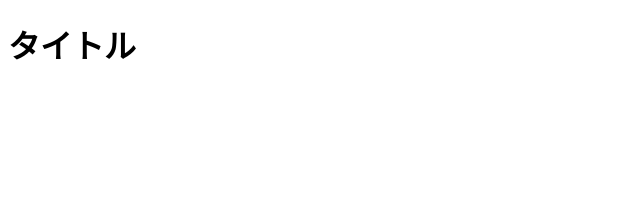
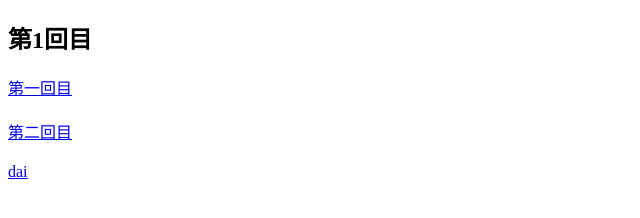
Before and after one commit to hiro20020113/cg96, a plain HTML site: page index.html in a window 1280 px wide. Shown: the whole page, without its empty margins (0-640 px from the left). Drawn offline with Linux system fonts and the light colour scheme.

Commit message:
Update index.html

```diff
--- a/index.html
+++ b/index.html
@@ -7,14 +7,13 @@
     <title>Document</title>
 </head>
 <body>
-    <h1>タイトル</h1>
+    <h2>第1回目</h2>
+    <a href="https://hiro20020113.github.io/hiro20020113/">第一回目</a>
     <h2></h2>
-    <a href="https://hiro20020113.github.io/hiro20020113/"></a>
-    <h2></h2>
-    <a href="https://hiro20020113.github.io/hiro20020113/"></a>
+    <a href="https://hiro20020113.github.io/hiro20020113/">第二回目</a>
     <h2></h2>
     <a href="https://hiro20020113.github.io/cgkadai/"></a>
     <h2></h2>
-    <a href="https://hiro20020113.github.io/lesson3/"></a>
+    <a href="https://hiro20020113.github.io/lesson3/">dai</a>
 </body>
 </html>
```
